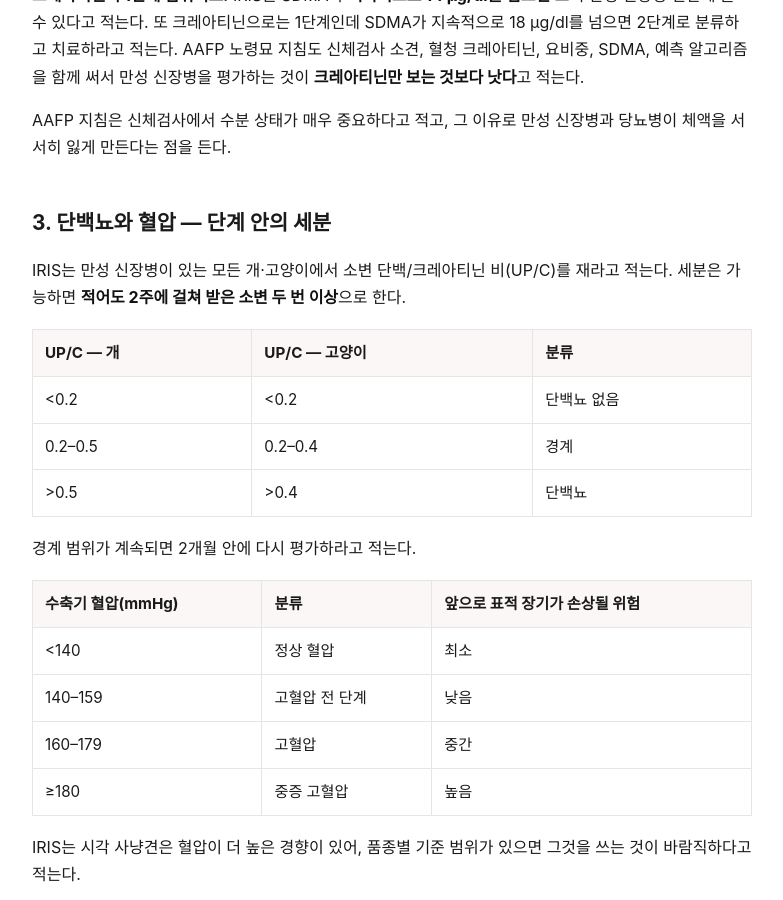
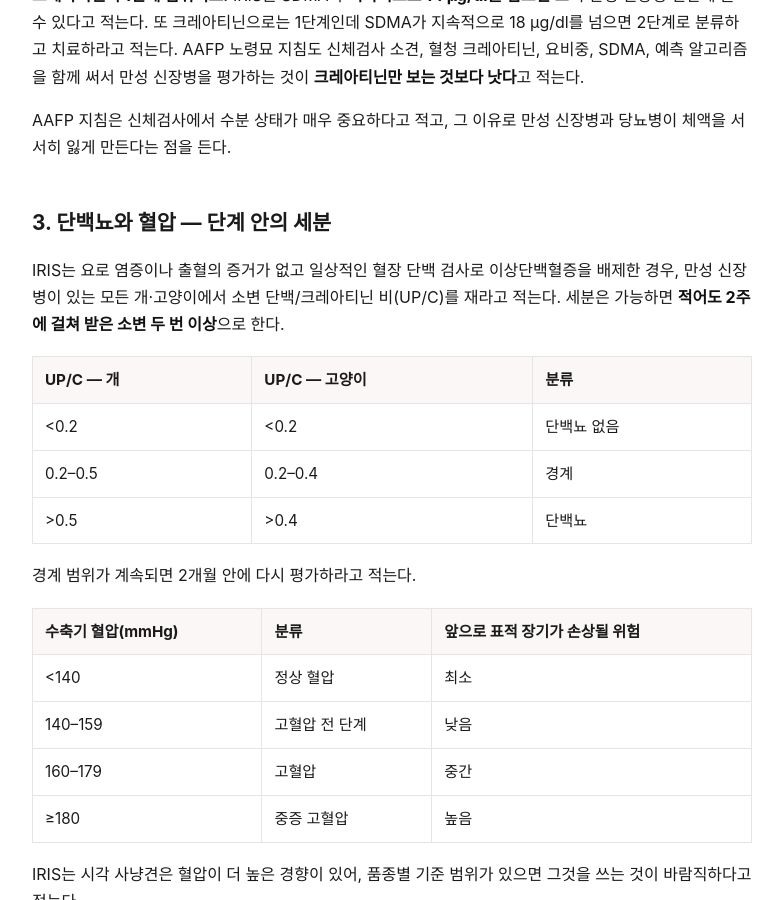
Before and after one commit to polystock/maearion.github.io, a Jekyll site: the page built from _docs/pet-senior-health-changes.html, in a window 1280 px wide and 900 px high, scrolled down 1320 px. Shown: the whole window, without its empty margins (248-1031 px from the left). Built offline with Jekyll 4.4.1, drawn with Linux system fonts in a browser that asks for light colours.

Commit message:
daily: UP/C 측정 권고의 IRIS 전제 조건 추가 (외부 검수 C14)
Co-Authored-By: Claude Opus 5.5 <noreply@anthropic.com>
Claude-Session: https://claude.ai/code/session_01KxWXN8ACoeNTUD3ZxvzaaG

```diff
--- a/_docs/pet-senior-health-changes.html
+++ b/_docs/pet-senior-health-changes.html
@@ -69,7 +69,7 @@ faq:
 <p>AAFP 지침은 신체검사에서 수분 상태가 매우 중요하다고 적고, 그 이유로 만성 신장병과 당뇨병이 체액을 서서히 잃게 만든다는 점을 든다.</p>
 
 <h2>3. 단백뇨와 혈압 — 단계 안의 세분</h2>
-<p>IRIS는 만성 신장병이 있는 모든 개·고양이에서 소변 단백/크레아티닌 비(UP/C)를 재라고 적는다. 세분은 가능하면 <strong>적어도 2주에 걸쳐 받은 소변 두 번 이상</strong>으로 한다.</p>
+<p>IRIS는 요로 염증이나 출혈의 증거가 없고 일상적인 혈장 단백 검사로 이상단백혈증을 배제한 경우, 만성 신장병이 있는 모든 개·고양이에서 소변 단백/크레아티닌 비(UP/C)를 재라고 적는다. 세분은 가능하면 <strong>적어도 2주에 걸쳐 받은 소변 두 번 이상</strong>으로 한다.</p>
 <table>
 <thead><tr><th>UP/C — 개</th><th>UP/C — 고양이</th><th>분류</th></tr></thead>
 <tbody>
```
Also changed, not shown: _ops/evidence/pet-senior-health-changes.md (+3 -2 lines).
